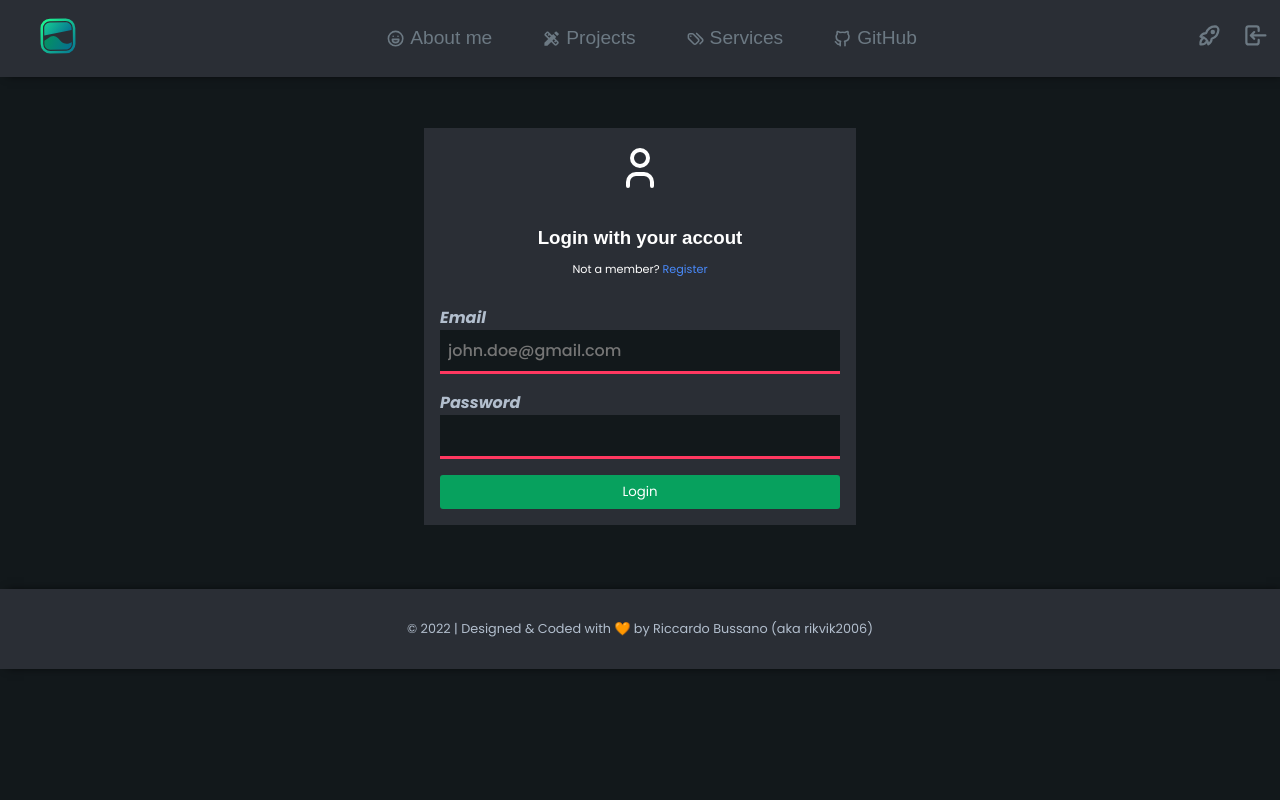
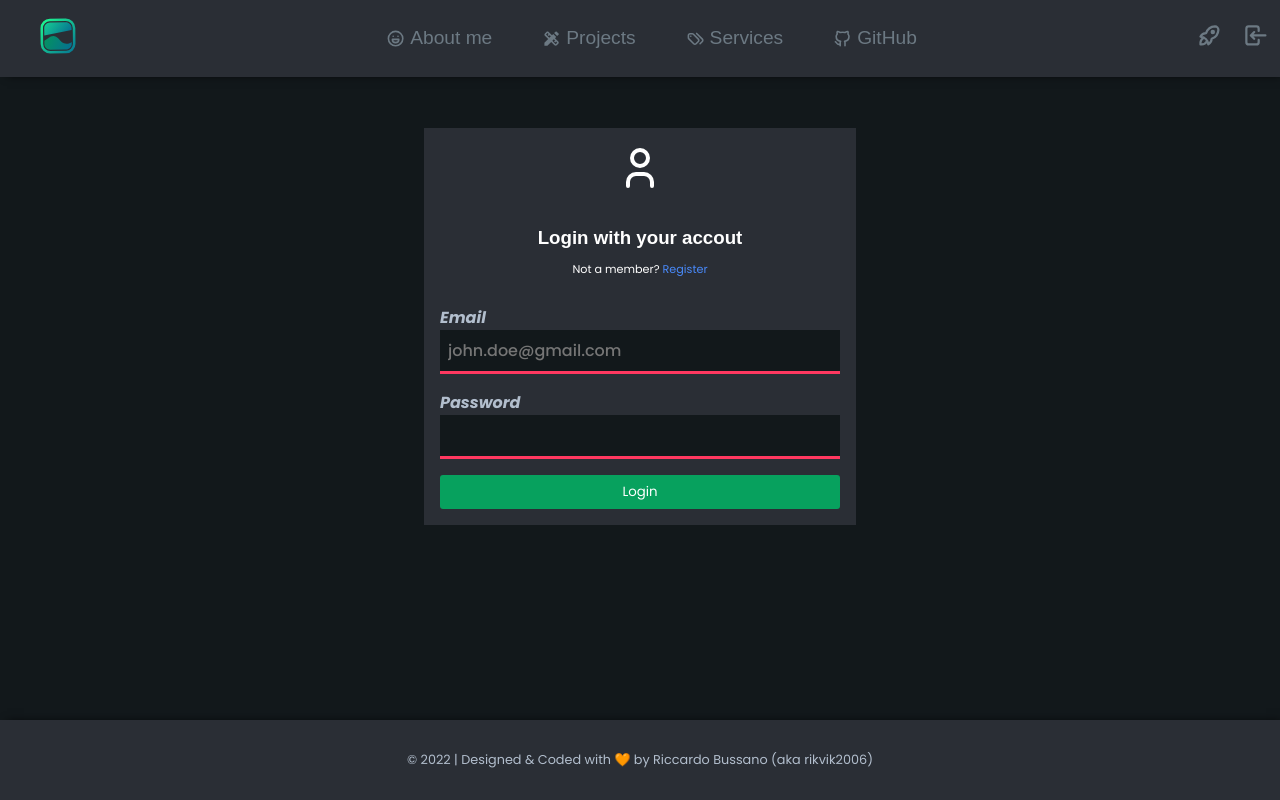
Before and after one commit to rikvik2006/rikvik-portfolio-next-client, a Next.js app: page /auth/login in a window 1280 px wide. Built offline with nearby package versions, Linux system fonts and the light colour scheme; no server answers; a web font is replaced by a local one.

Commit message:
fix: Fixed floating footer
Now the footer will be positioned at the bottom of every page

```diff
--- a/src/components/layout/layout.module.scss
+++ b/src/components/layout/layout.module.scss
@@ -1,6 +1,11 @@
 .layoutStyle {
+    position: relative;
+    min-height: 100vh;
+
     main {
+        box-sizing: border-box;
         padding: 1rem;
         padding-top: 5em;
+        min-height: calc(100vh - clamp(5em, 3em, 4em));
     }
 }
```
Also changed, not shown: src/components/layout/index.tsx (line endings or trailing spaces), src/components/misc/Footer/index.module.scss (line endings or trailing spaces).
